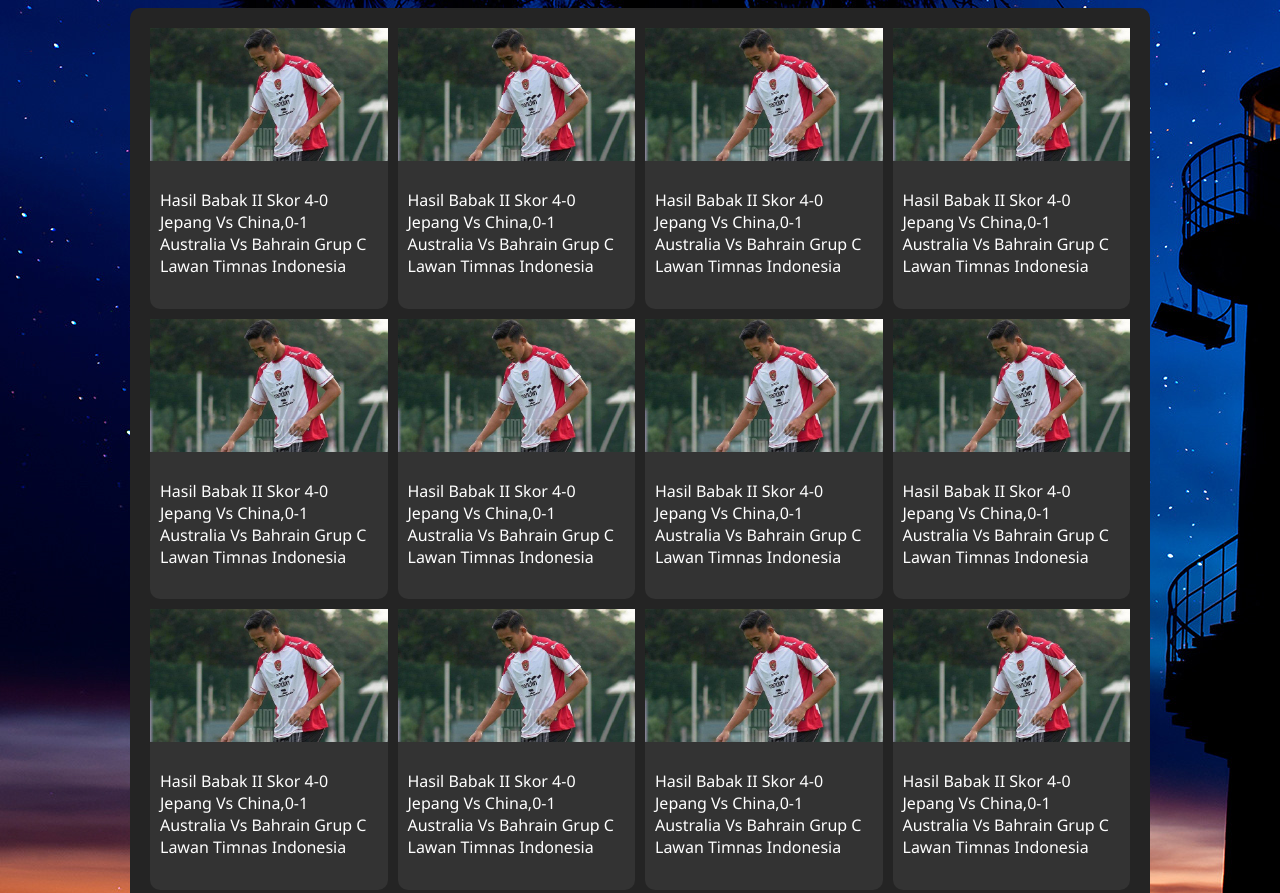
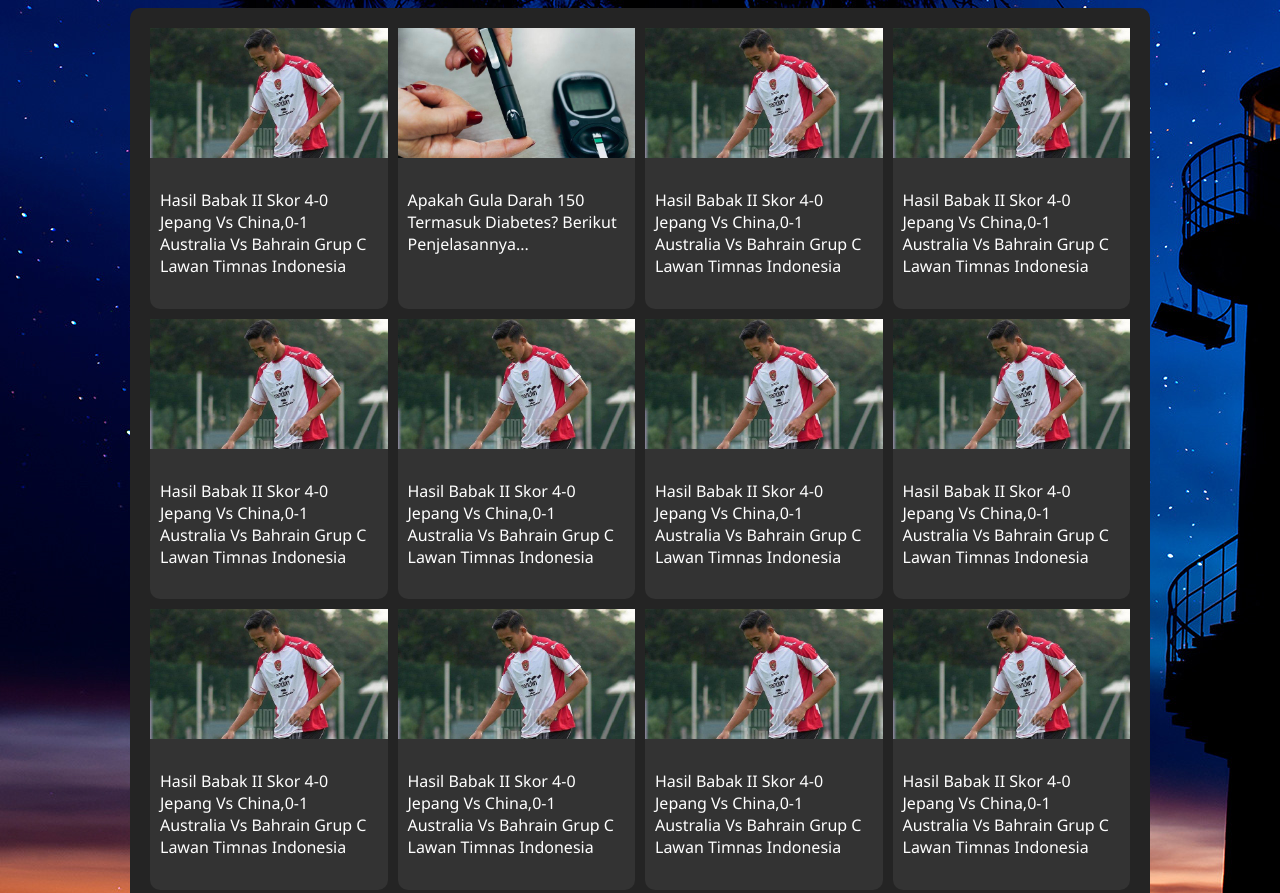
Before and after one commit to setrasariputra/DhianAryAnugerah, a plain HTML site: page GridSystem/index.html in a window 1280 px wide. Shown: the top 893 px of the page. Drawn offline with Linux system fonts and the light colour scheme.

Commit message:
FInishing Grid System

```diff
--- a/GridSystem/index.html
+++ b/GridSystem/index.html
@@ -19,10 +19,10 @@
             </div>
             <div class="box-article bg-soft-dark rounded">
                 <div class="pict">
-                    <img src="Jersey-Latihan-Timnas-Indonesia-Banjir-Kritikan.jpeg" />
+                    <img src="memeriksa-gula-darah.jpeg" />
                 </div>
                 <div class="title">
-                    <h4>Hasil Babak II Skor 4-0 Jepang Vs China,0-1 Australia Vs Bahrain Grup C Lawan Timnas Indonesia</h4>
+                    <h4>Apakah Gula Darah 150 Termasuk Diabetes? Berikut Penjelasannya...</h4>
                 </div>
             </div>
             <div class="box-article bg-soft-dark rounded">
--- a/GridSystem/style.css
+++ b/GridSystem/style.css
@@ -37,11 +37,12 @@ body {
 .box-article .pict {
     width: 100%;
     height: 130px;
+    overflow: hidden;
+    background-size: cover;
 }
 .box-article .pict img {
     width: 100%;
     height: auto;
-    background-size: cover;
 }
 .box-article .title {
     padding: 10px;
```
Also changed, not shown: GridSystem/memeriksa-gula-darah.jpeg (added).
